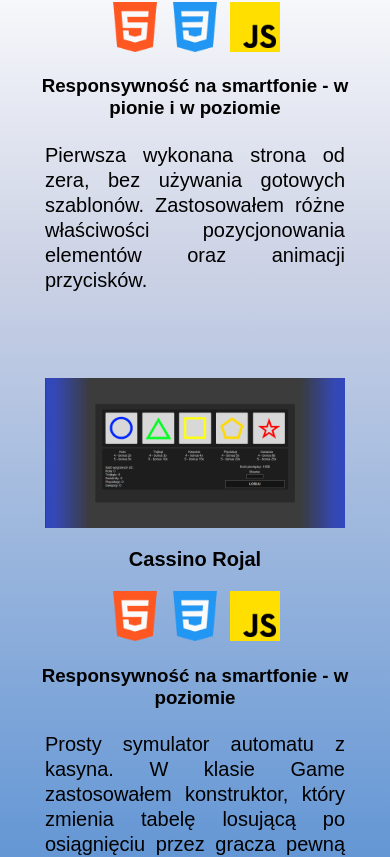
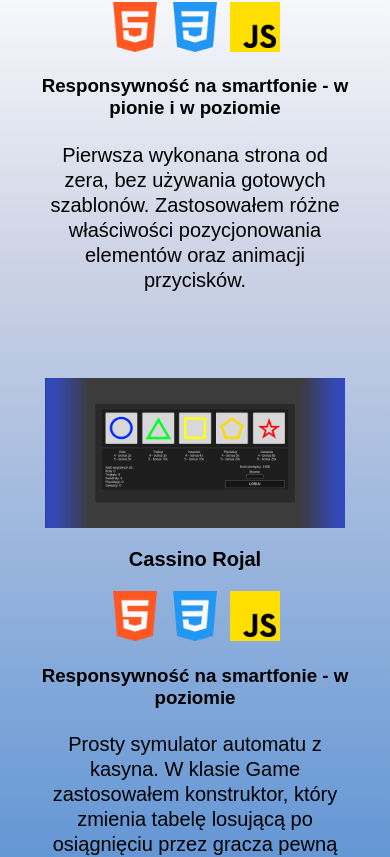
Before and after one commit to patryk-ostrowski/mainpagereact, a React (Create React App) app: page / in a window 390 px wide. Shown: the part 2671-3528 px from the top of the page. Built offline with nearby package versions, Linux system fonts and the light colour scheme.

Commit message:
Fixed problem with text on mobile screens

```diff
--- a/src/components/portfolio/Portfolio.css
+++ b/src/components/portfolio/Portfolio.css
@@ -137,4 +137,10 @@
     height: 450px;
     margin: 40px;
   }
+
+  .portfolio p,
+  .portfolio_dark p {
+    text-align: center;
+  }
+
 }
```
